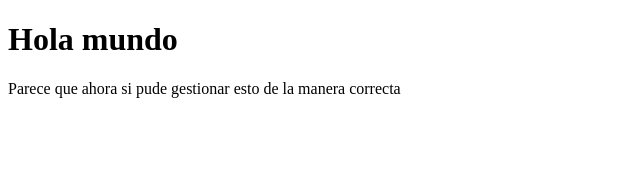
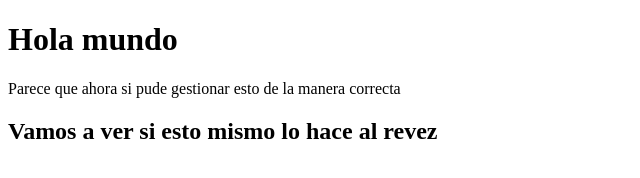
Before and after one commit to erond003/entrega-coderhouse-2, a plain HTML site: page index.html in a window 1280 px wide. Shown: the whole page, without its empty margins (0-640 px from the left). Drawn offline with Linux system fonts and the light colour scheme.

Commit message:
Update index.html

```diff
--- a/index.html
+++ b/index.html
@@ -8,5 +8,6 @@
 <body>
     <h1>Hola mundo</h1>
     <p>Parece que ahora si pude gestionar esto de la manera correcta</p>
+    <h2>Vamos a ver si esto mismo lo hace al revez</h2>
 </body>
 </html>
```
